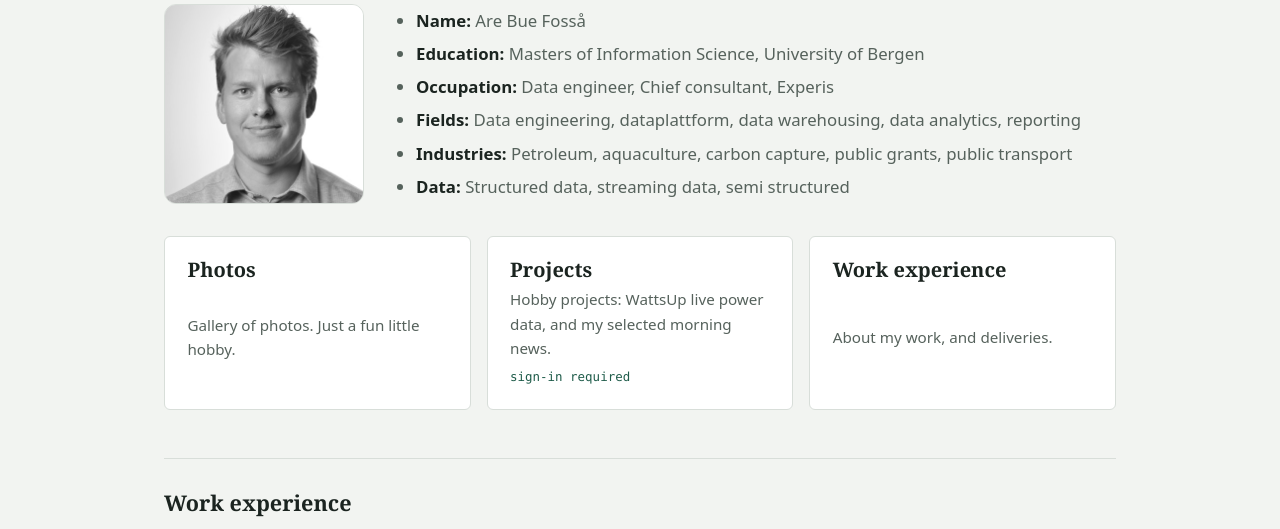
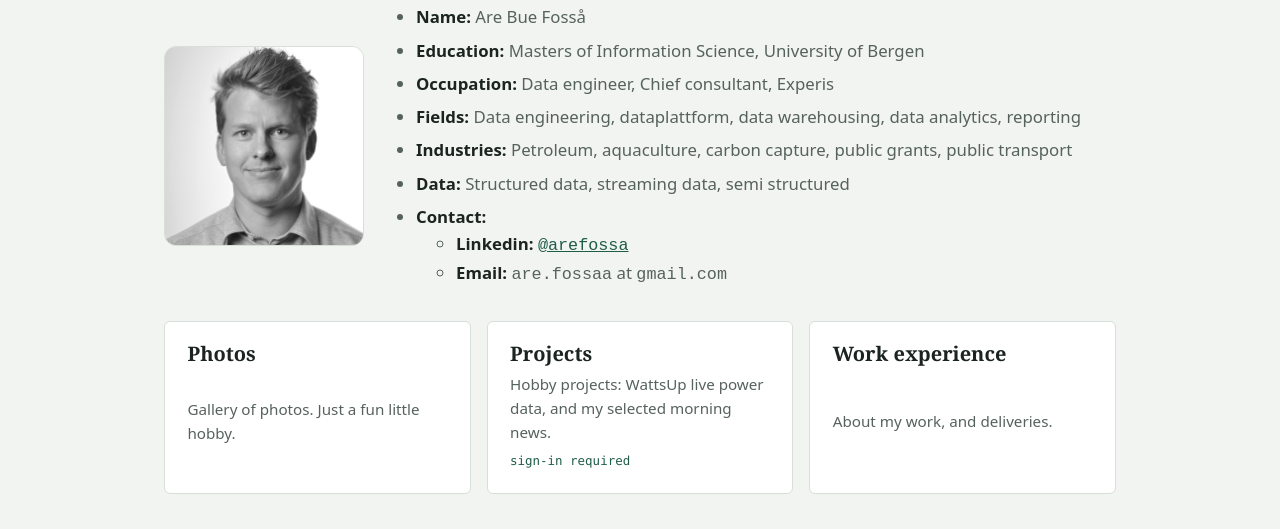
Before and after one commit to arefossa/arefossa.no, a plain HTML site: page index.html in a window 1280 px wide. Shown: the part 263-792 px from the top of the page. Drawn offline with Linux system fonts and the light colour scheme.

Commit message:
added contact

```diff
--- a/index.html
+++ b/index.html
@@ -33,6 +33,14 @@
           <li><strong>Fields:</strong> Data engineering, dataplattform, data warehousing, data analytics, reporting</li>
           <li><strong>Industries:</strong> Petroleum, aquaculture, carbon capture, public grants, public transport</li>
           <li><strong>Data:</strong> Structured data, streaming data, semi structured</li>
+          <li><strong>Contact:</strong>
+              <ul>
+                <li><strong>Linkedin:</strong> <a href="https://www.linkedin.com/in/are-foss%C3%A5-92b20882/">
+                  <code>@arefossa</code>
+                </a></li>
+                <li><strong>Email:</strong> <code>are.fossaa</code> at <code>gmail.com</code></li>
+              </ul>
+            </li>
         </ul>
       </div>
 
```
